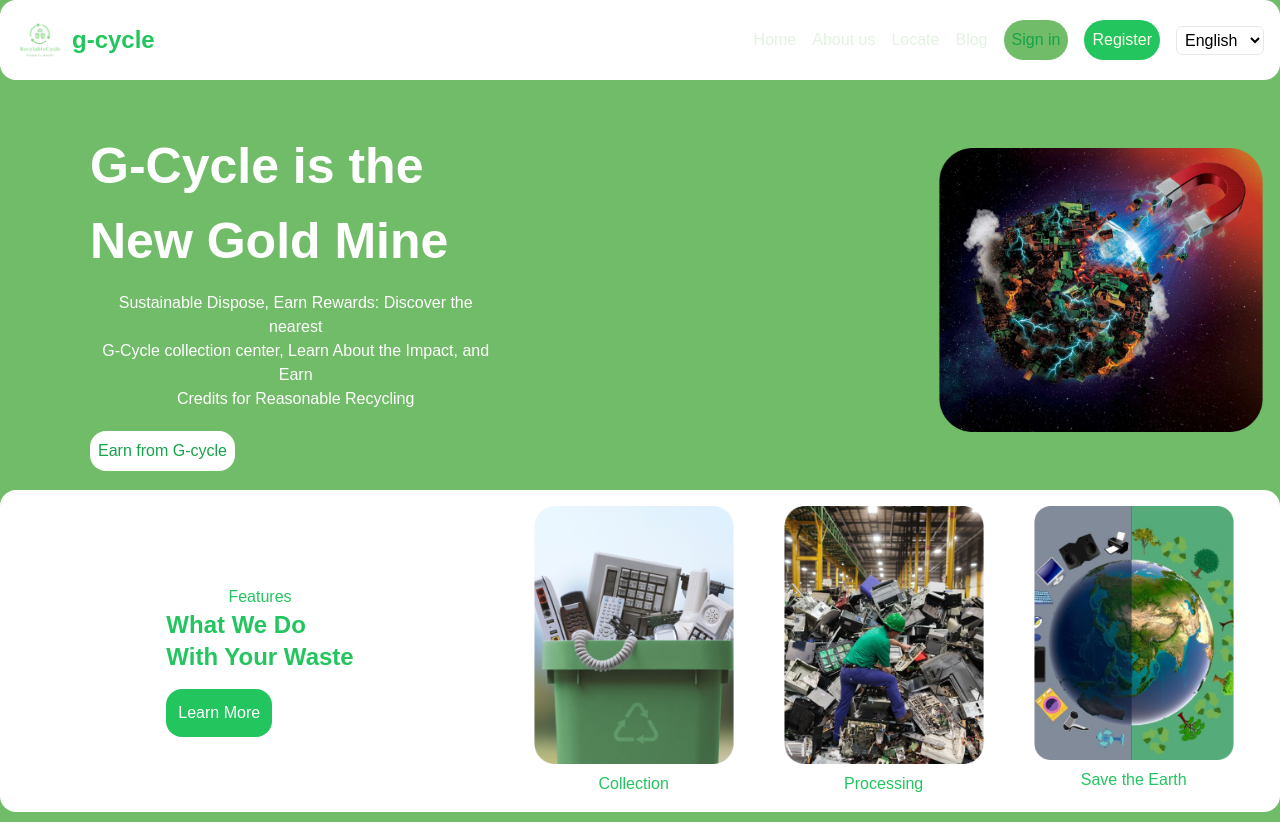
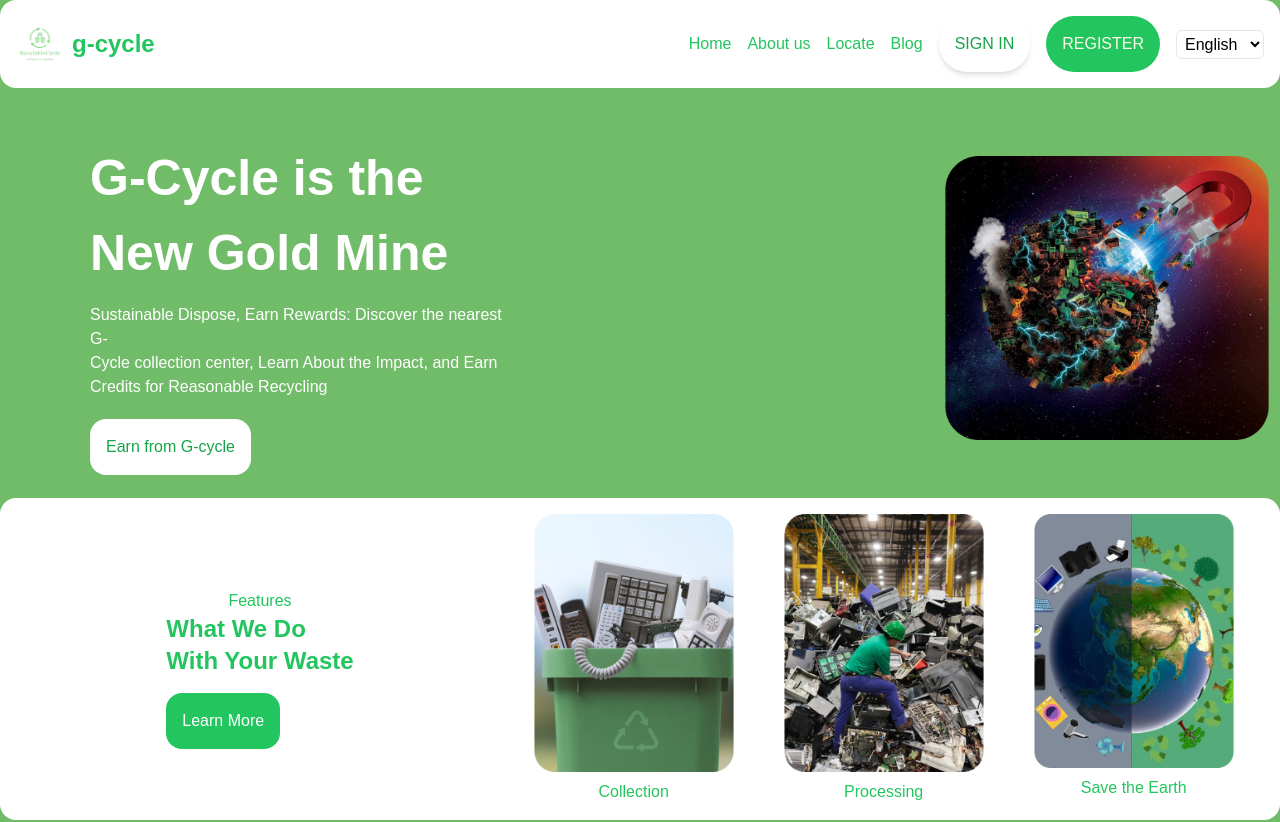
Before and after one commit to dark-royal/recycle, a React (Create React App) app: page /home in a window 1280 px wide. Shown: the top 822 px of the page. Built offline with nearby package versions, Linux system fonts and the light colour scheme.

Commit message:
Merge branch 'refs/heads/michael' into frontend
# Conflicts:
#	src/Pages/Home/index.jsx

```diff
--- a/src/Components/Navbar/index.jsx
+++ b/src/Components/Navbar/index.jsx
@@ -16,17 +16,20 @@ const Navbar = () => {
         <>
         <div className="flex flex-col md:flex-row items-center justify-between rounded-2xl p-4 bg-white">
             <div className="flex items-center mb-4 md:mb-0">
-                    <img src={logo} alt="logo" className="w-12 h-12" />
+                <img src={logo} alt="logo" className="w-12 h-12"/>
                 <h4 className="text-green-500 font-bold text-2xl ml-2">g-cycle</h4>
             </div>
 
-                <div className={`flex flex-col md:flex-row items-center gap-4 mb-4 md:mb-0 ${isOpen ? 'block' : 'hidden'} md:flex`}>
-                    <p className="text-black"><a href="/home">{t("Home")}</a></p>
-                    <p className="text-black"><a href="/about">{t("About us")}</a></p>
-                    <p className="text-green-500"><a href="/locate">{t("Locate")}</a></p>
-                    <p className="text-green-500"><a href="/blog">{t("Blog")}</a></p>
-                    <button className="text-green-600 border-green-500 border p-2 rounded-full">Sign in</button>
-                    <button className="bg-green-500 text-amber-50 rounded-full p-2">Register</button>
+            <div
+                className={`flex flex-col md:flex-row items-center gap-4 mb-4 md:mb-0 ${isOpen ? 'block' : 'hidden'} md:flex`}>
+                <p className="text-green-500"><a href="/home" className="text-green-500">{t("Home")}</a></p>
+                <p className="text-black"><a href="/about" className="text-green-500">{t("About us")}</a></p>
+                <p className="text-black"><a href="/locate" className="text-green-500">{t("Locate")}</a></p>
+                <p className="text-black"><a href="/blog" className="text-green-500">{t("Blog")}</a></p>
+                <button className="text-green-600 border-2  p-4 rounded-full bg-white shadow-md">
+                    SIGN IN
+                </button>
+                <button className="bg-green-500 text-amber-50 rounded-full p-4">REGISTER</button>
                 <select className="bg-white border rounded-md p-1">
                     <option>English</option>
                     <option>Arabic</option>
@@ -34,15 +37,15 @@ const Navbar = () => {
                     <option>Indian</option>
                 </select>
             </div>
-
             <div className="md:hidden">
                 <button onClick={toggleMenu} className="text-green-500">
-                        {isOpen ? <FaTimes size={24} /> : <FaBars size={24} />}
+                {isOpen ? <FaTimes size={24}/> : <FaBars size={24}/>}
             </button>
         </div>
         </div>
 </>
-    );
+)
+    ;
 };
 
 export default Navbar;
--- a/src/Pages/Home/Footer/index.jsx
+++ b/src/Pages/Home/Footer/index.jsx
@@ -1,20 +1,23 @@
-import logo from '../Footer/asset/Preview-removebg-preview.png';
+import image1 from "../../../Components/asset/Preview-removebg-preview.png"
+import image2 from "../../../Components/asset/Facebook.png"
+import image3 from "../../../Components/asset/Instagram.png"
+import image4 from "../../../Components/asset/LinkedIn.png"
+import image5 from "../../../Components/asset/Twitter.png"
 
 const Footer = () => {
-    return (
-        <>
-            <div className="flex flex-col md:flex-row text-white gap-8 mt-10 justify-center items-center">
-                <div className="flex flex-col md:flex-row mt-5 justify-normal gap-4 md:gap-[90px]">
-                    <div className="flex flex-row gap-4 ml-4">
-                        <div>
-                            <img src={logo} alt="logo" className="mr-14 w-10" />
-                        </div>
-                        <div>
-                            <p>G-Cycle</p>
-                        </div>
+    return(
+        <div className="p-20 ">
+            <div className="flex">
+                <div className="flex ml-20 gap-5">
+                    <div className="flex">
+                        <img
+                            src={image1}
+                            alt=""
+                            className="w-[58%] h-[40%]"
+                        />
+                        <p className="text-white mt-8">g-cycle</p>
                     </div>
-
-                    <div className="flex flex-col gap-4 mr-10">
+                    <div className="flex flex-col justify-center gap-5 text-white mt-6">
                         <p>Contact</p>
                         <p>Careers</p>
                         <p>Benefits</p>
@@ -22,26 +25,28 @@ const Footer = () => {
                         <p>Explore</p>
                         <p>Trails</p>
                     </div>
-
-                    <div className="flex flex-col">
+                    <div className="flex flex-col justify-center gap-5 ml-36 text-white mb-16">
                         <p>Company</p>
                         <p>About</p>
                         <p>Jobs</p>
                         <p>Support</p>
                     </div>
                 </div>
-
-                <div className="flex flex-col md:flex-row ml-0 md:ml-[250px] mb-[102px] gap-5">
-                    <div className="border-none">
-                        <input placeholder="Enter your email" className="bg-customGreen placeholder-white" />
-                    </div>
-                    <div>
-                        <button className="rounded-2xl bg-white text-customGreen p-1 mt-2 md:mt-[-20px]">FeedBack</button>
-                    </div>
+                <div className="flex items-center ml-[25%] mb-48">
+                    <input type="email" placeholder="Enter your email"
+                           className="ml-auto text-left w-80 h-10 rounded-xl border-none bg-customGreen input-email"/>
+                    <button className="p-4 bg-ash rounded-full ml-2">FEEDBACK</button>
                 </div>
             </div>
-        </>
-    );
-};
+            <hr className="border-t-2 border-white my-20"/>
+            <div className="flex ml-[90%] gap-2">
+                <img src={image2} alt=""/>
+                <img src={image3} alt=""/>
+                <img src={image5} alt=""/>
+                <img src={image4} alt=""/>
+            </div>
+        </div>
 
+    )
+}
 export default Footer;
--- a/src/Pages/Home/Hero/index.jsx
+++ b/src/Pages/Home/Hero/index.jsx
@@ -4,7 +4,7 @@ const Hero = () => {
     return (
         <>
             <div className="bg-customGreen mt-[10px] h-[400px] flex flex-col md:flex-row justify-center items-center">
-                <div className="text-center md:text-left">
+                <div className=" md:text-left">
                     <div className="mt-[20px] md:ml-[90px]">
                         <h1 className="font-bold text-white text-[30px] md:text-[50px] mb-3">
                             G-Cycle is the
@@ -12,14 +12,14 @@ const Hero = () => {
                         </h1>
                     </div>
                     <div>
-                        <p className="text-white md:ml-[90px]">
-                            Sustainable Dispose, Earn Rewards: Discover the nearest
-                            <br /> G-Cycle collection center, Learn About the Impact, and Earn
-                            <br /> Credits for Reasonable Recycling
+                        <p className="text-white md:ml-[90px] text-left">
+                            Sustainable Dispose, Earn Rewards: Discover the nearest G- <br/>
+                            Cycle collection center, Learn About the Impact, and Earn <br/>
+                            Credits for Reasonable Recycling
                         </p>
                     </div>
                     <div className="md:ml-[90px] mt-5">
-                        <button className="bg-white text-green-600 rounded-2xl p-2">
+                        <button className="bg-white text-green-600 rounded-2xl p-4">
                             Earn from G-cycle
                         </button>
                     </div>
--- a/src/Pages/Home/HeroHeading/index.jsx
+++ b/src/Pages/Home/HeroHeading/index.jsx
@@ -12,7 +12,7 @@ const HeroHeading = () => {
                         What We Do
                         <br /> With Your Waste
                     </h3>
-                    <button className="bg-green-500 text-white p-3 rounded-2xl mb-5">
+                    <button className="bg-green-500 text-white p-4 rounded-2xl mb-5">
                         Learn More
                     </button>
                 </div>
--- a/src/Pages/Home/index.jsx
+++ b/src/Pages/Home/index.jsx
@@ -15,7 +15,7 @@ const Home = ()=>{
     return(
 
         <>
-            <Navbar />
+                <Navbar />
                 <Hero/>
                 <HeroHeading/>
                 <HeroHeadingRight/>
```
Lines whose indentation alone changed are shown as unchanged.
